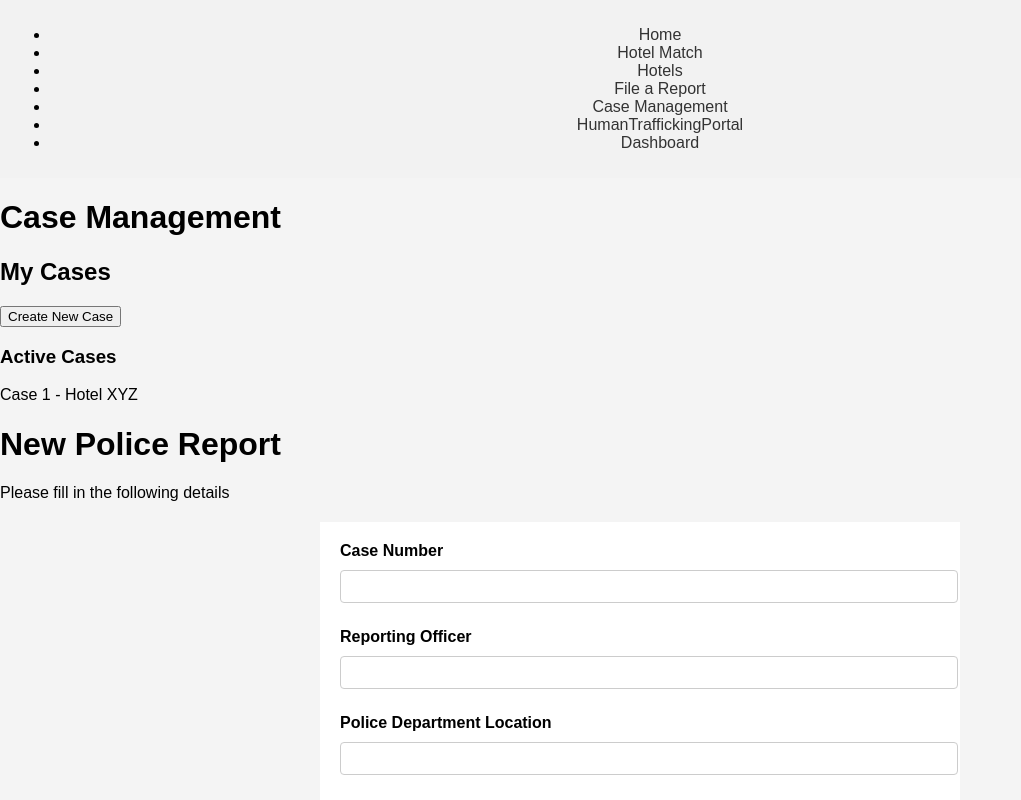
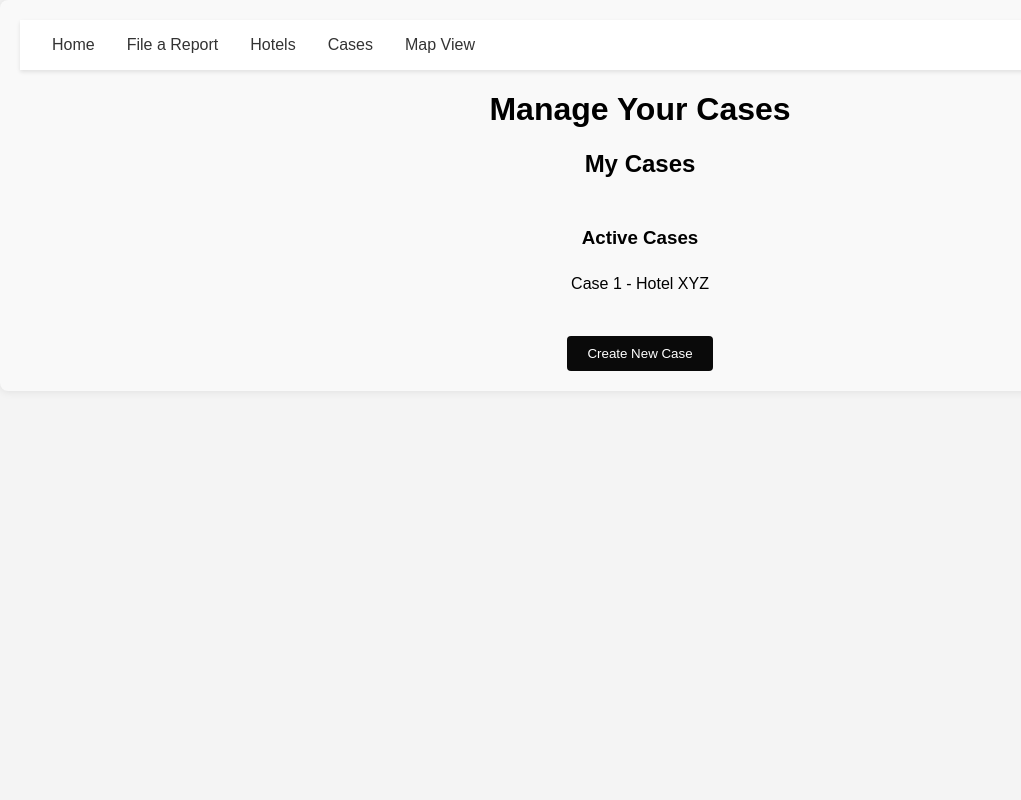
Before and after one commit to YashviDesaii/CMPE295_Master-s_Project, a React (Create React App) app in the folder frontend/: page /case-management in a window 1280 px wide. Shown: the top 800 px of the page, without its empty margins (0-1021 px from the left). Built offline with nearby package versions, Linux system fonts and the light colour scheme.

Commit message:
added navbar, corrected navigation and css changes

```diff
--- a/frontend/package.json
+++ b/frontend/package.json
@@ -7,13 +7,17 @@
     "@testing-library/react": "^13.4.0",
     "@testing-library/user-event": "^13.5.0",
     "axios": "^1.6.8",
+    "bootstrap": "^5.3.3",
     "d3": "^7.8.5",
     "firebase": "^10.8.1",
     "i": "^0.3.7",
     "react": "^18.2.0",
+    "react-bootstrap": "^2.10.2",
+    "react-burger-menu": "^3.0.9",
     "react-dom": "^18.2.0",
     "react-router-dom": "^6.22.3",
     "react-scripts": "5.0.1",
+    "styled-components": "^6.1.8",
     "web-vitals": "^2.1.4"
   },
   "scripts": {
--- a/frontend/src/App.css
+++ b/frontend/src/App.css
@@ -1,95 +1,45 @@
-.app {
-  font-family: Arial, sans-serif;
+.hamburger-menu {
+  display: flex;
+  align-items: center;
+}
+
+.menu-icon {
+  cursor: pointer;
   display: flex;
   flex-direction: column;
-  min-height: 100vh;
+  justify-content: space-between;
+  width: 30px;
+  height: 20px;
+  padding: 5px;
 }
 
-.header {
-  background: #f0f0f0;
-  padding: 10px 0;
+.bar {
+  width: 100%;
+  height: 3px;
+  background-color: black;
+  transition: all 0.3s ease;
 }
 
-.nav-list {
-  list-style: none;
-  padding: 0;
-  text-align: center;
+.open .bar:nth-child(1) {
+  transform: translateY(6px) rotate(45deg);
 }
 
-.nav-list li {
-  display: inline;
-  margin-right: 20px;
+.open .bar:nth-child(2) {
+  opacity: 0;
 }
 
-.nav-list li a {
-  text-decoration: none;
-  color: black;
+.open .bar:nth-child(3) {
+  transform: translateY(-6px) rotate(-45deg);
 }
 
-.main-content {
-  flex: 1;
-  padding: 20px;
-  display: flex;
+.menu-links {
+  display: none;
   flex-direction: column;
-  align-items: flex-start;
+  gap: 10px;
+  list-style-type: none;
+  padding-left: 0;
 }
 
-.hotel-info, .related-cases {
-  width: 100%;
-  border: 1px solid #ccc;
-  margin-bottom: 20px;
-  padding: 20px;
+.open .menu-links {
+  display: block;
 }
-
-.hotel-details, .hotel-images {
-  margin-bottom: 20px;
-}
-
-.detail-group {
-  display: flex;
-  justify-content: space-between;
-}
-
-.detail {
-  margin: 10px;
-  flex-basis: 48%;
-}
-
-.detail label {
-  font-weight: bold;
-}
-
-.value {
-  border: 1px solid #ccc;
-  padding: 5px;
-  display: block; /* Change to block to allow for width to take effect */
-  width: 100%; /* Set to full width of the container */
-}
-
-.images-group {
-  display: flex;
-  justify-content: space-between;
-}
-
-.hotel-images img {
-  width: 30%; /* Adjust the width as necessary */
-  margin-right: 2%; /* Provide some space between images */
-}
-
-.cases-group {
-  display: flex;
-  justify-content: space-between;
-}
-
-.case {
-  border: 1px solid #ccc;
-  padding: 10px;
-  flex-basis: 30%; /* Adjust the width as necessary */
-  margin-right: 2%; /* Provide some space between cases */
-}
-
-.footer {
-  background: #f0f0f0;
-  text-align: center;
-  padding: 10px 0;
-}
--- a/frontend/src/App.js
+++ b/frontend/src/App.js
@@ -1,4 +1,4 @@
-import React from 'react';
+import React, {useState} from 'react';
 import {
   BrowserRouter as Router,
   Routes, // Use 'Routes' instead of 'Switch'
@@ -11,53 +11,27 @@ import PoliceReportForm from './PoliceReport';
 import CaseManagement from './CaseManagement';
 import HumanTraffickingPortal from './HumanTraffickingPortal';
 import Dashboard from './Dashboard';
-
-// Import other components you might have
-// import Home from './Home';
-// import Cases from './Cases';
+import './App.css'
 
 function App() {
+
+  const [isOpen, setIsOpen] = useState(false);
+
+  const toggleMenu = () => {
+    setIsOpen(!isOpen);
+  };
+
   return (
     <Router>
       <div>
-        {/* Your site's navigation */}
-        <nav>
-          <ul>
-            <li>
-              <Link to="/">Home</Link>
-            </li>
-            <li>
-              <Link to="/hotel-match">Hotel Match</Link>
-            </li>
-            <li>
-              <Link to="/hotels">Hotels</Link>
-            </li>
-            <li>
-              <Link to="/police-report">File a Report</Link>
-            </li>
-            <li>
-              <Link to="/case-management">Case Management</Link>
-            </li>
-            <li>
-              <Link to="/human-trafficking">HumanTraffickingPortal</Link>
-            </li>
-            <li>
-              <Link to="/dashboard">Dashboard</Link>
-            </li>
-          </ul>
-        </nav>
-
         {/* 'Routes' replaces 'Switch' and is used to define route configurations */}
         <Routes>
           <Route path="/hotel-match" element={<HotelMatch />} />
           <Route path="/hotels" element={<Hotel />} />
           <Route path="/police-report" element={<PoliceReportForm />} />
           <Route path="/case-management" element={<CaseManagement />} />
-          <Route path="/human-trafficking" element={<HumanTraffickingPortal />} />
-          <Route path="/dashboard" element={<Dashboard />} />
-          {/* Define other routes and their corresponding components as elements */}
-          {/* <Route path="/cases" element={<Cases />} />
-          <Route path="/" element={<Home />} /> */}
+          <Route path="/map-view" element={<HumanTraffickingPortal />} />
+          <Route path="/" element={<Dashboard />} />
         </Routes>
       </div>
     </Router>
--- a/frontend/src/CaseManagement.css
+++ b/frontend/src/CaseManagement.css
@@ -1,99 +1,56 @@
-.case-management {
-  font-family: 'Arial', sans-serif;
-  max-width: 900px;
+/* CaseManagement.css */
+
+.case-management-container {
+  /* max-width: 800px; */
   margin: 0 auto;
   padding: 20px;
-  color: #333;
+  background-color: #f9f9f9;
+  border-radius: 8px;
+  box-shadow: 0 0 10px rgba(0, 0, 0, 0.1);
+  text-align: center;
 }
 
-h1 {
-  text-align: center;
-  margin-bottom: 30px;
-}
-
-.search-and-buttons {
-  display: flex;
-  justify-content: space-between;
+.cases-section {
   margin-bottom: 20px;
 }
 
-.search-and-buttons input[type="text"] {
+.active-cases {
+  /* background-color: #ffffff; */
+  /* border: 1px solid #e0e0e0; */
+  border-radius: 6px;
   padding: 10px;
-  width: 60%;
-  border: 1px solid #ccc;
-  border-radius: 4px;
 }
 
-.search-and-buttons button {
-  padding: 10px 15px;
+.case-item {
+  cursor: pointer;
+  margin-bottom: 5px;
+  padding: 8px;
+  /* background-color: #f5f5f5; */
+  border-radius: 4px;
+  transition: background-color 0.3s ease;
+}
+
+.case-item:hover {
+  background-color: #e0e0e0;
+}
+
+.case-details {
+  /* background-color: #ffffff; */
+  border: 1px solid #e0e0e0;
+  border-radius: 6px;
+  padding: 20px;
+}
+
+.casebutton {
+  padding: 10px 20px;
+  background-color: #0a0a0a;
+  color: #ffffff;
   border: none;
-  background-color: #5cb85c;
-  color: white;
   border-radius: 4px;
   cursor: pointer;
+  transition: background-color 0.3s ease;
 }
 
-.search-and-buttons button:not(:last-child) {
-  margin-right: 10px;
+.casebutton:hover {
+  background-color: #0056b3;
 }
-
-.case-list {
-  margin-top: 20px;
-  border: 1px solid #ddd;
-  border-radius: 4px;
-}
-
-.case {
-  display: flex;
-  align-items: center;
-  justify-content: space-between;
-  padding: 15px;
-  border-bottom: 1px solid #f5f5f5;
-}
-
-.case:last-child {
-  border-bottom: none;
-}
-
-.case p {
-  margin: 0;
-  padding: 0 10px;
-}
-
-.case p:first-child {
-  flex-grow: 1;
-}
-
-/* Additional styles for Case Details */
-.case-details {
-  padding: 15px;
-  border: 1px solid #ddd;
-  border-radius: 4px;
-  margin-top: 20px;
-}
-
-.case-details label {
-  display: block;
-  margin-bottom: 5px;
-  font-weight: bold;
-}
-
-.case-details input[type="text"] {
-  width: 100%;
-  padding: 10px;
-  margin-bottom: 20px;
-  border: 1px solid #ccc;
-  border-radius: 4px;
-}
-
-.case-details input[type="text"]:read-only {
-  background-color: #f5f5f5;
-}
-
-.case-details .case-detail {
-  margin-bottom: 10px;
-}
-
-.case-details .case-detail:last-child {
-  margin-bottom: 0;
-}
--- a/frontend/src/CaseManagement.js
+++ b/frontend/src/CaseManagement.js
@@ -1,5 +1,8 @@
 import React, { useState } from 'react';
+import { Link } from 'react-router-dom';
 import PoliceReportForm from './PoliceReport';
+import './CaseManagement.css';
+import NavigationMenu from './Navbar';
 
 const CaseManagement = () => {
   const [cases, setCases] = useState([
@@ -44,15 +47,18 @@ const CaseManagement = () => {
   };
 
   return (
-    <div>
-      <h1>Case Management</h1>
-      <div>
+
+    <div className="case-management-container">
+      <header className="header">
+        <NavigationMenu/>
+      </header>
+      <h1>Manage Your Cases</h1>
+      <div className="cases-section">
         <h2>My Cases</h2>
-        <button onClick={() => setActiveCase(null)}>Create New Case</button>
-        <div>
+        <div className="active-cases">
           <h3>Active Cases</h3>
           {cases.map((caseData) => (
-            <div key={caseData.id} onClick={() => handleCaseSelect(caseData)}>
+            <div key={caseData.id} onClick={() => handleCaseSelect(caseData)} className="case-item">
               {caseData.name} - {caseData.location}
             </div>
           ))}
@@ -60,7 +66,7 @@ const CaseManagement = () => {
       </div>
 
       {activeCase ? (
-        <div>
+        <div className="case-details">
           <h2>Case Details</h2>
           <p>Case Number: {activeCase.id}</p>
           <p>Status: {activeCase.status}</p>
@@ -68,33 +74,13 @@ const CaseManagement = () => {
           <p>Victims Count: {activeCase.victimsCount}</p>
           <p>Investigating Officer: {activeCase.officer}</p>
         </div>
-       )
-       : (
-    //     <form onSubmit={handleFormSubmit}>
-    //       <h2>New Police Report</h2>
-    //       <label>
-    //         Case Number:
-    //         <input type="text" name="caseNumber" value={caseForm.caseNumber} onChange={handleFormChange} />
-    //       </label>
-    //       <label>
-    //         Reporting Officer:
-    //         <input type="text" name="reportingOfficer" value={caseForm.reportingOfficer} onChange={handleFormChange} />
-    //       </label>
-    //       <label>
-    //         Police Department Location:
-    //         <input type="text" name="location" value={caseForm.location} onChange={handleFormChange} />
-    //       </label>
-    //       <label>
-    //         Case Description:
-    //         <textarea name="caseDescription" value={caseForm.caseDescription} onChange={handleFormChange} />
-    //       </label>
-    //       {/* Here you'd add your image upload functionality */}
-    //       <button type="submit">Submit</button>
-    //     </form>
-    <PoliceReportForm/>
-       )}
+      ) : (
+        <Link to="/police-report">
+          <button className= "casebutton" onClick={() => setActiveCase(null)}>Create New Case</button>
+        </Link>
+      )}
     </div>
   );
-};
+}
 
 export default CaseManagement;
--- a/frontend/src/Dashboard.js
+++ b/frontend/src/Dashboard.js
@@ -1,5 +1,7 @@
 import React from 'react';
 import './Dashboard.css'; // Make sure to create a corresponding CSS file
+import NavigationMenu from './Navbar';
+import { Link } from 'react-router-dom';
 
 const Dashboard = () => {
   return (
@@ -24,13 +26,8 @@ const Dashboard = () => {
 const Header = () => {
   return (
     <header className="header">
-      <div className="logo">Human Trafficking Portal</div>
-      <nav>
-        <a href="#dashboard">Dashboard</a>
-        <a href="#cases">Cases</a>
-        <a href="#reports">Reports</a>
-        <a href="#maps">Maps</a>
-      </nav>
+      <NavigationMenu/>
+      <div className="logo">Law Enforcement Portal</div>
     </header>
   );
 };
@@ -38,11 +35,15 @@ const Header = () => {
 const WelcomeBanner = () => {
   return (
     <section className="welcome-banner">
-      <h1>Welcome to the Human Trafficking Portal</h1>
-      <p>Track and manage human trafficking effectively</p>
+      <h1>Combat Human Trafficking</h1>
+      <p>If you see something, say something. Prevent Human Trafficking</p>
       <div className="actions">
-        <button>View All Cases</button>
+        <Link to="/case-management">
+          <button>View Your Cases</button>
+        </Link>
+        <Link to="police-report">
         <button>Create Case</button>
+        </Link>
       </div>
     </section>
   );
--- a/frontend/src/Hotel.js
+++ b/frontend/src/Hotel.js
@@ -1,17 +1,12 @@
 import React from 'react';
 import './Hotel.css';
+import NavigationMenu from './Navbar';
 
 function Hotel() {
   return (
     <div className="hotel">
       <header className="header">
-        <nav className="nav">
-          <ul className="nav-list">
-            <li><a href="/">Home</a></li>
-            <li><a href="/hotels">Hotels</a></li>
-            <li><a href="/cases">Cases</a></li>
-          </ul>
-        </nav>
+        <NavigationMenu/>
       </header>
       <main className="main-content">
         <section className="hotel-info">
--- a/frontend/src/HumanTraffickingPortal.js
+++ b/frontend/src/HumanTraffickingPortal.js
@@ -1,21 +1,13 @@
 import React from 'react';
 import './HumanTraffickingPortal.css'; // Ensure the CSS file is named accordingly
+import NavigationMenu from './Navbar';
 
 const HumanTraffickingPortal = () => {
   return (
     <div className="portal-container">
-      <header className="portal-header">
-        <h1>Human Trafficking Portal</h1>
-        <nav>
-          <ul>
-            <li>Home</li>
-            <li>Cases</li>
-            <li>Reports</li>
-            <li>Maps</li>
-          </ul>
-        </nav>
+      <header className="header">
+        <NavigationMenu/>
       </header>
-
       <div className="search-section">
         <h2>Human Trafficking Cases Map</h2>
         <input type="text" placeholder="Search Location" />
--- /dev/null
+++ b/frontend/src/Navbar.css
@@ -0,0 +1,45 @@
+.hamburger-menu {
+    display: flex;
+    align-items: center;
+  }
+
+  .menu-icon {
+    cursor: pointer;
+    display: flex;
+    flex-direction: column;
+    justify-content: space-between;
+    width: 30px;
+    height: 20px;
+    padding: 5px;
+  }
+
+  .bar {
+    width: 100%;
+    height: 3px;
+    background-color: black;
+    transition: all 0.3s ease;
+  }
+
+  .open .bar:nth-child(1) {
+    transform: translateY(6px) rotate(45deg);
+  }
+
+  .open .bar:nth-child(2) {
+    opacity: 0;
+  }
+
+  .open .bar:nth-child(3) {
+    transform: translateY(-6px) rotate(-45deg);
+  }
+
+  .menu-links {
+    display: none;
+    flex-direction: column;
+    gap: 10px;
+    list-style-type: none;
+    padding-left: 0;
+  }
+
+  .open .menu-links {
+    display: block;
+  }
--- /dev/null
+++ b/frontend/src/Navbar.js
@@ -0,0 +1,24 @@
+import React, { useState,  useRef, useEffect } from 'react';
+import Container from 'react-bootstrap/Container';
+import Nav from 'react-bootstrap/Nav';
+import Navbar from 'react-bootstrap/Navbar';
+
+function NavigationMenu() {
+  return (
+    <>
+      <Navbar data-bs-theme="dark" className="justify-content-center">
+        <Container>
+          <Nav className="me-auto">
+            <Nav.Link href="/">Home</Nav.Link>
+            <Nav.Link href="/police-report">File a Report</Nav.Link>
+            <Nav.Link href="/hotels">Hotels</Nav.Link>
+            <Nav.Link href="/case-management">Cases</Nav.Link>
+            <Nav.Link href="/map-view">Map View</Nav.Link>
+          </Nav>
+        </Container>
+      </Navbar>
+    </>
+  );
+}
+
+export default NavigationMenu;
--- a/frontend/src/PoliceReport.css
+++ b/frontend/src/PoliceReport.css
@@ -9,23 +9,6 @@ body {
     color: white;
     padding: 10px 20px;
     text-align: center;
-  }
-
-  /* Style the navigation bar */
-  nav {
-    background-color: #f2f2f2;
-    padding: 10px;
-    text-align: center;
-  }
-
-  nav a {
-    text-decoration: none;
-    color: #333;
-    padding: 0 15px;
-  }
-
-  nav a:hover {
-    text-decoration: underline;
   }
 
   /* Style the main content area */
--- a/frontend/src/PoliceReport.js
+++ b/frontend/src/PoliceReport.js
@@ -5,6 +5,7 @@ import { collection, addDoc } from "firebase/firestore";
 import { db, storage } from './firebase';
 import { ref, uploadBytes, getDownloadURL } from "firebase/storage";
 import { useNavigate } from 'react-router-dom';
+import NavigationMenu from './Navbar';
 
 const PoliceReportForm = () => {
   const [formState, setFormState] = useState({
@@ -91,8 +92,10 @@ const PoliceReportForm = () => {
 
   return (
     <div className="police-reporting">
-      <h1>New Police Report</h1>
-      <p>Please fill in the following details</p>
+      <header className="header">
+        <NavigationMenu/>
+      </header>
+      <h1 style={{ textAlign: 'center' }}>New Police Report</h1>
       <form onSubmit={handleSubmit}>
         <div className="form-group">
           <label htmlFor="caseNumber">Case Number</label>
```
